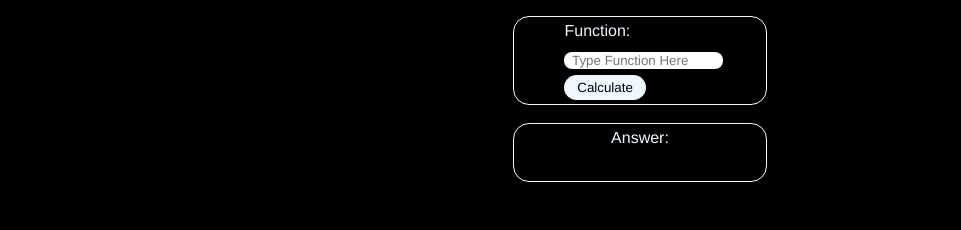
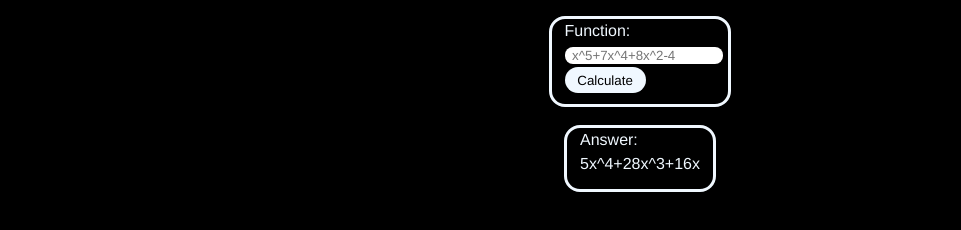
Before and after one commit to alanNEF/CalculusCalc, a plain HTML site: page derivCalc/html/index.html in a window 1280 px wide. Shown: the part 114-344 px from the top of the page, without its empty margins (0-961 px from the left). Drawn offline with Linux system fonts and the light colour scheme.

Commit message:
added some basic changes to spacing and width

```diff
--- a/derivCalc/css/style.css
+++ b/derivCalc/css/style.css
@@ -32,15 +32,19 @@ font{
     display: flex;
     align-items: center;
     justify-content: center;
-    width:20%;
+    width:fit-content;
+    height: fit-content;
     border-radius: 1rem;
     border-style: solid;
-    border-width: 1px;
+    border-width: medium;
     border-color: aliceblue;
+    padding-bottom: 1%;
+    padding-left: 1%;
+    padding-right: 1%;
 }
 .calcInfo{
-    display: block;
-    line-height: 180%;
+    display: inline-block;
+    line-height: 150%;
 }
 
 .input-text{
--- a/derivCalc/html/index.html
+++ b/derivCalc/html/index.html
@@ -16,15 +16,15 @@
         <div class = "calcInfo">
         <form action="text">
           <label for="function">Function:</label><br>
-          <input class="input-text" type="text" id="function" placeholder="Type Function Here"><br>
+          <input class="input-text" type="text" id="function" placeholder="x^5+7x^4+8x^2-4"><br>
         </form>
         <button onclick="calculate()" id="button-submit">Calculate</button> <br>
       </div>
     </div> <br>
     <div class="calcContainer">
       <div class="calcInfo">
-        <label for="Answer">Answer:</label><br><br>
-        <font id="result"></font>
+        <label for="Answer">Answer:</label><br>
+        <font id="result">5x^4+28x^3+16x</font>
       </div>
     </div>
   </div>
```
